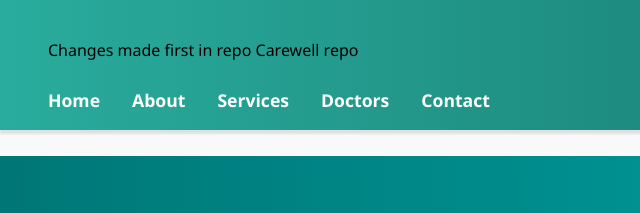
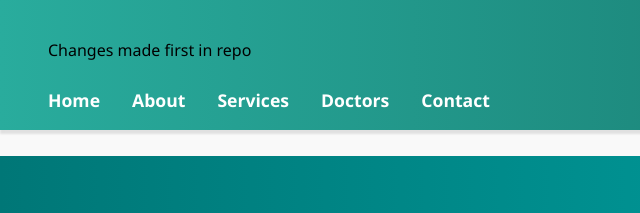
Before and after one commit to ShreyaRoji13/CarewellWebsite, a plain HTML site: page carewell-website/index.html in a window 1280 px wide. Shown: the top 213 px of the page, 0-640 px from the left. Drawn offline with Linux system fonts and the light colour scheme.

Commit message:
first commit

```diff
--- a/carewell-website/index.html
+++ b/carewell-website/index.html
@@ -52,7 +52,7 @@ body {
   box-shadow: 0 4px 2px rgba(0, 2, 0, 0.1);
   font-family: 'Segoe UI', sans-serif;">
 
-<p> Changes made first in repo Carewell repo</p>
+<p> Changes made first in repo</p>
 
   <!-- Logo + Title -->
   <div style="display: flex; align-items: center;">
```
